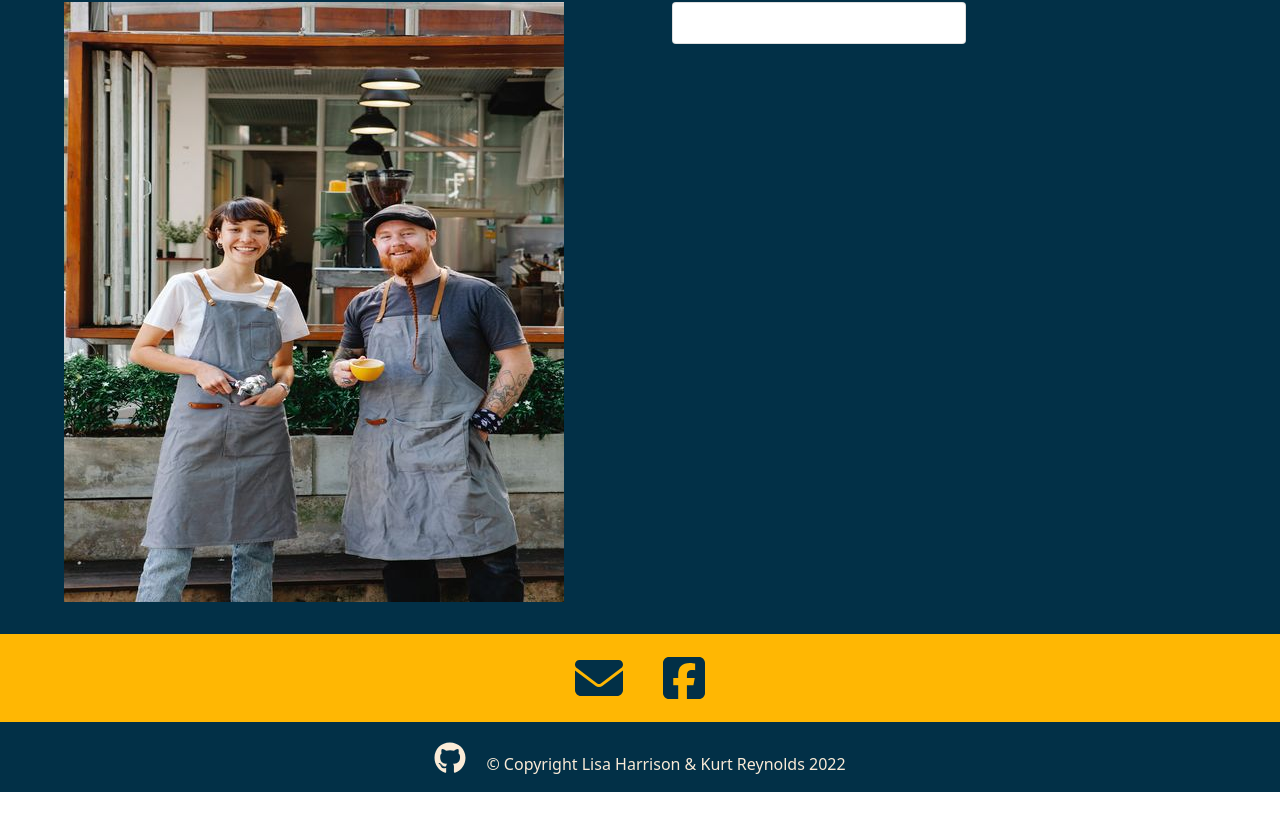
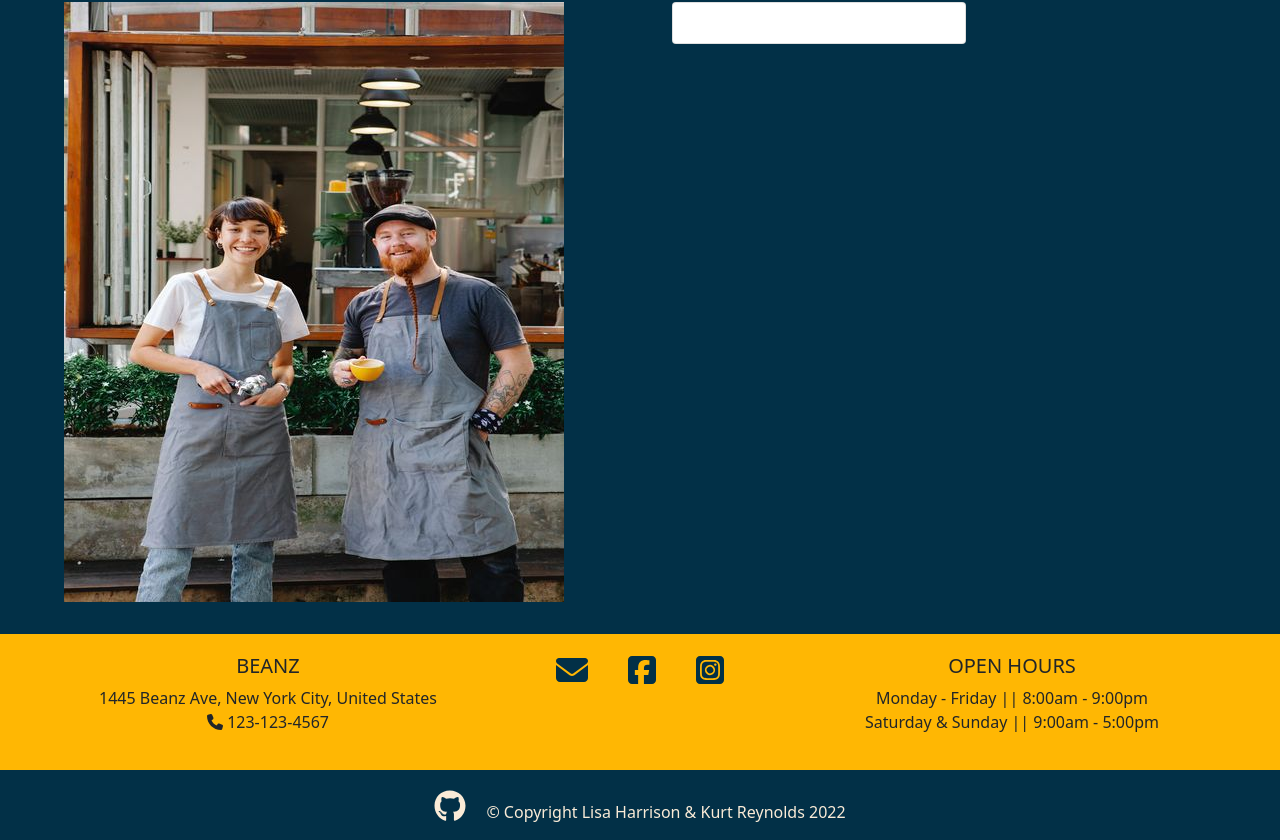
Before and after one commit to LisaHarrison08/beanz, a React (Create React App) app: page / in a window 1280 px wide. Shown: the part 1292-2132 px from the top of the page. Before the commit the page ends 2084 px from the top, so only its background shows below. Built offline with nearby package versions, Linux system fonts and the light colour scheme; a web font is replaced by a local one.

Commit message:
site footer text added

```diff
--- a/src/components/Footer.js
+++ b/src/components/Footer.js
@@ -1,7 +1,7 @@
 import React from 'react';
 import { FontAwesomeIcon } from "@fortawesome/react-fontawesome";
-import { faEnvelope } from "@fortawesome/free-solid-svg-icons";
-import { faFacebookSquare } from "@fortawesome/free-brands-svg-icons";
+import { faEnvelope, faPhone } from "@fortawesome/free-solid-svg-icons";
+import { faFacebookSquare, faInstagramSquare } from "@fortawesome/free-brands-svg-icons";
 
 function Footer() {
     return (
@@ -9,12 +9,25 @@ function Footer() {
             <div className="container">
                 <div className="row">
                     <div className="col text-center">
-                        <a href="mailto:beanz@gmail.com" id="contact" className="icon-link">
-                            <FontAwesomeIcon icon={faEnvelope} size="3x" />
+                        <h5>BEANZ</h5>
+                        <p>1445 Beanz Ave, New York City, United States <br></br>
+                            <FontAwesomeIcon icon={faPhone} size="1x" /> 123-123-4567</p>
+                    </div>
+                    <div className="col text-center">
+                        <a href="mailto:beanz@gmail.com" className="icon-link">
+                            <FontAwesomeIcon icon={faEnvelope} size="2x" />
                         </a>
                         <a href="https://www.linkedin.com/" className="icon-link">
-                            <FontAwesomeIcon icon={faFacebookSquare} size="3x" />
+                            <FontAwesomeIcon icon={faFacebookSquare} size="2x" />
                         </a>
+                        <a href="https://www.linkedin.com/" className="icon-link">
+                            <FontAwesomeIcon icon={faInstagramSquare} size="2x" />
+                        </a>
+                    </div>
+                    <div className="col text-center">
+                        <h5>OPEN HOURS</h5>
+                        <p>Monday - Friday || 8:00am - 9:00pm<br></br>
+                        Saturday & Sunday || 9:00am - 5:00pm</p>
                     </div>
                 </div>
             </div>
--- a/src/styles/style.scss
+++ b/src/styles/style.scss
@@ -5,6 +5,7 @@ $selectiveYellow: #ffb703;
 $tangerine: #fb8500;
 $blue-ncs: hsla(195, 83%, 38%, 0.3);
 $footer: #000;
+$text-footer:antiquewhite;
 
 @import url('https://fonts.googleapis.com/css2?family=Roboto:ital,wght@0,100;0,300;0,400;0,500;0,700;0,900;1,100;1,300;1,400;1,500;1,700;1,900&family=Shizuru&family=Ubuntu:ital,wght@0,300;0,400;0,500;0,700;1,300;1,400;1,500;1,700&display=swap');
 @import url('https://fonts.googleapis.com/css2?family=Indie+Flower&display=swap');
@@ -65,26 +66,23 @@ $footer: #000;
 
   /* Footer Section */
   .site-footer {
-    /* background-color: rgb(233, 223, 223); */
     background-color: $selectiveYellow;
     margin: 0;
     padding-bottom: 20px;
     padding-top: 20px;
+    color:$prussianBlue;
+  }
 
-    .icon-link {
-      padding: 20px;
-      padding-top: 40px;
-      padding-bottom: 20px;
-      color: $prussianBlue;
-    }
+  .icon-link {
+    // padding-top: 160px;
+    padding-bottom: 20px;
+    color: $prussianBlue;
   }
 
   .about-row {
     display: flex;
     justify-content: center;
     background: #023047;
-    // padding-top: 60px;
-    // padding-bottom: 60px;
 
     .about-col {
       display: flex;
@@ -99,14 +97,14 @@ $footer: #000;
   }
 
   .secondary-footer{
-    background-color: #023047;
+    background-color: $prussianBlue;
     padding-top:20px;
     margin:0;
-    color:antiquewhite;
+    color:$text-footer;
   }
 
   .project-link{
-    color:antiquewhite;
+    color:$text-footer;
     padding-right: 20px;
   }
 }
```
